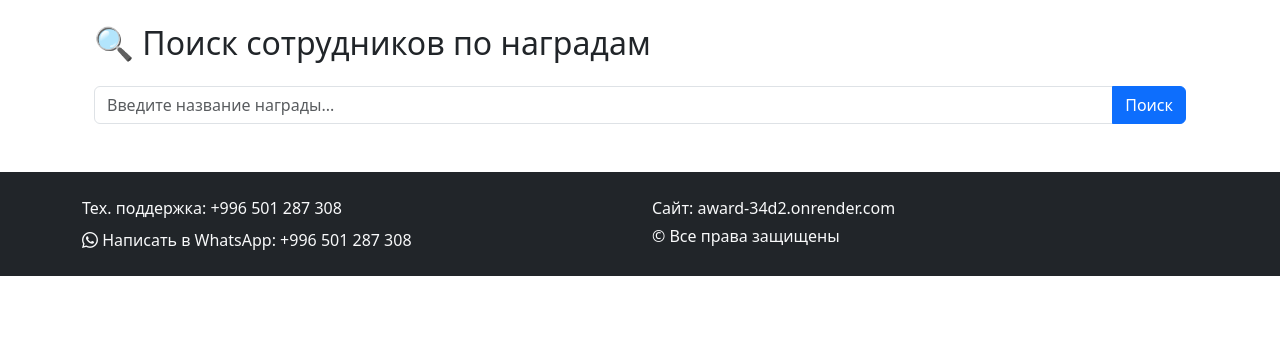
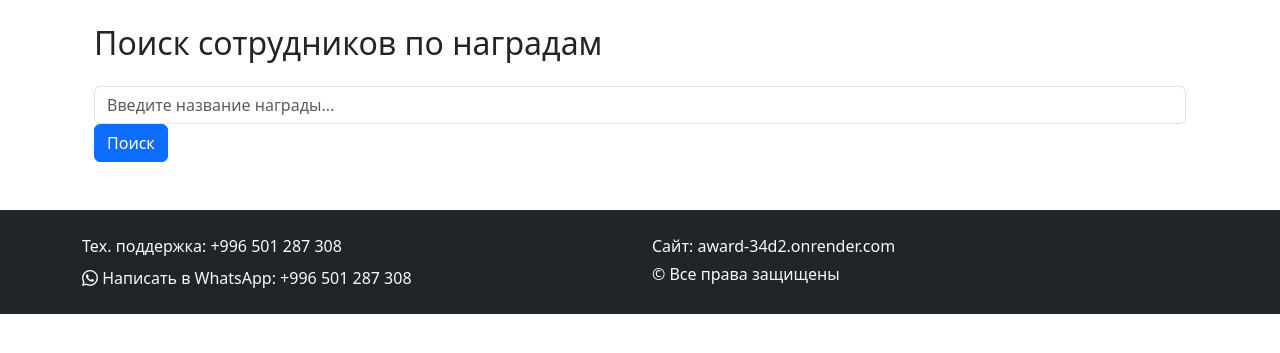
Before and after one commit to Kamchybek2004/award, a Django app: page /search-award/ in a window 1280 px wide. Shown: the part 66-419 px from the top of the page. Run offline with Django 5.2, Linux system fonts and the light colour scheme.

Commit message:
изменение 1

```diff
--- a/employer/templates/employer/award_search.html
+++ b/employer/templates/employer/award_search.html
@@ -3,13 +3,13 @@
 
 {% block content %}
 <div class="container mt-4">
-    <h2 class="mb-4">🔍 Поиск сотрудников по наградам</h2>
+    <h2 class="mb-4">Поиск сотрудников по наградам</h2>
 
     <form method="get" class="mb-4">
         <div class="input-group">
             <input type="text" name="q" value="{{ query }}" class="form-control" placeholder="Введите название награды...">
-            <button type="submit" class="btn btn-primary">Поиск</button>
         </div>
+        <button type="submit" class="btn btn-primary">Поиск</button>
     </form>
 
     {% if query and not employers %}
```
